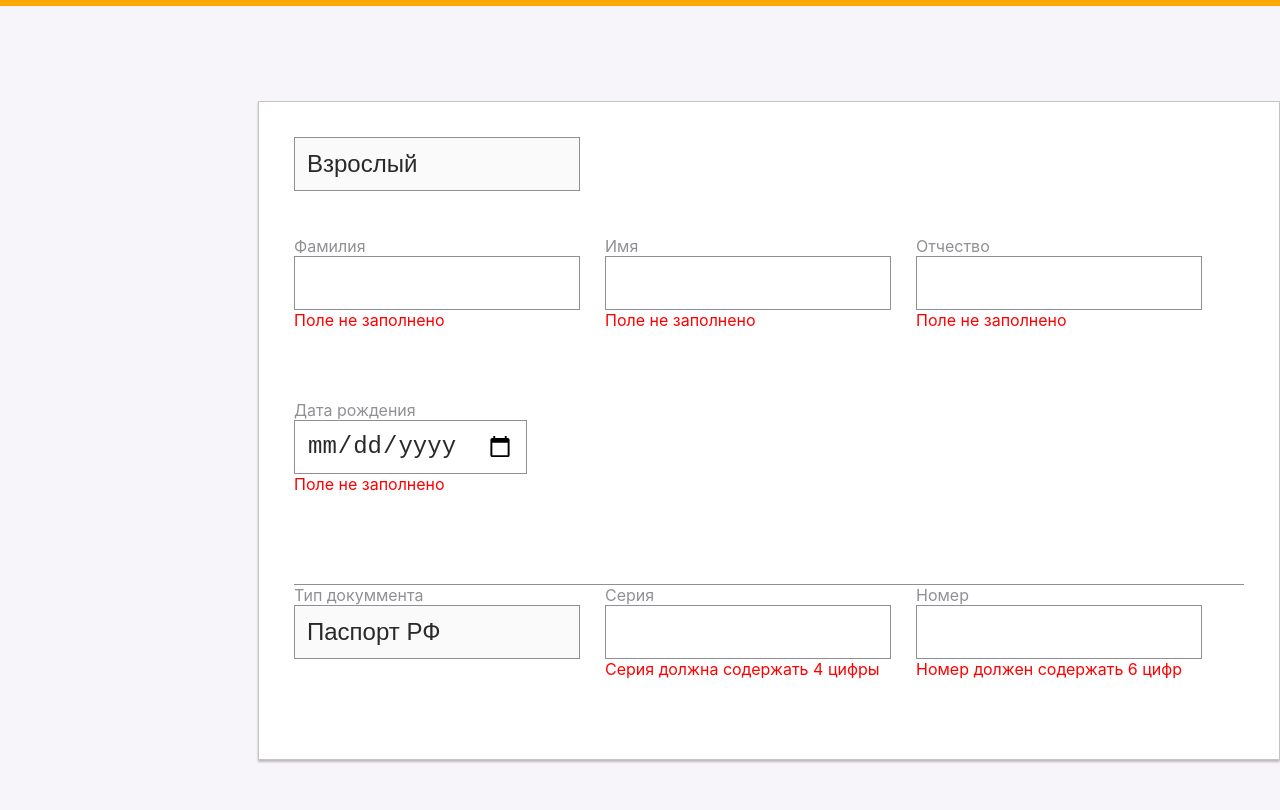
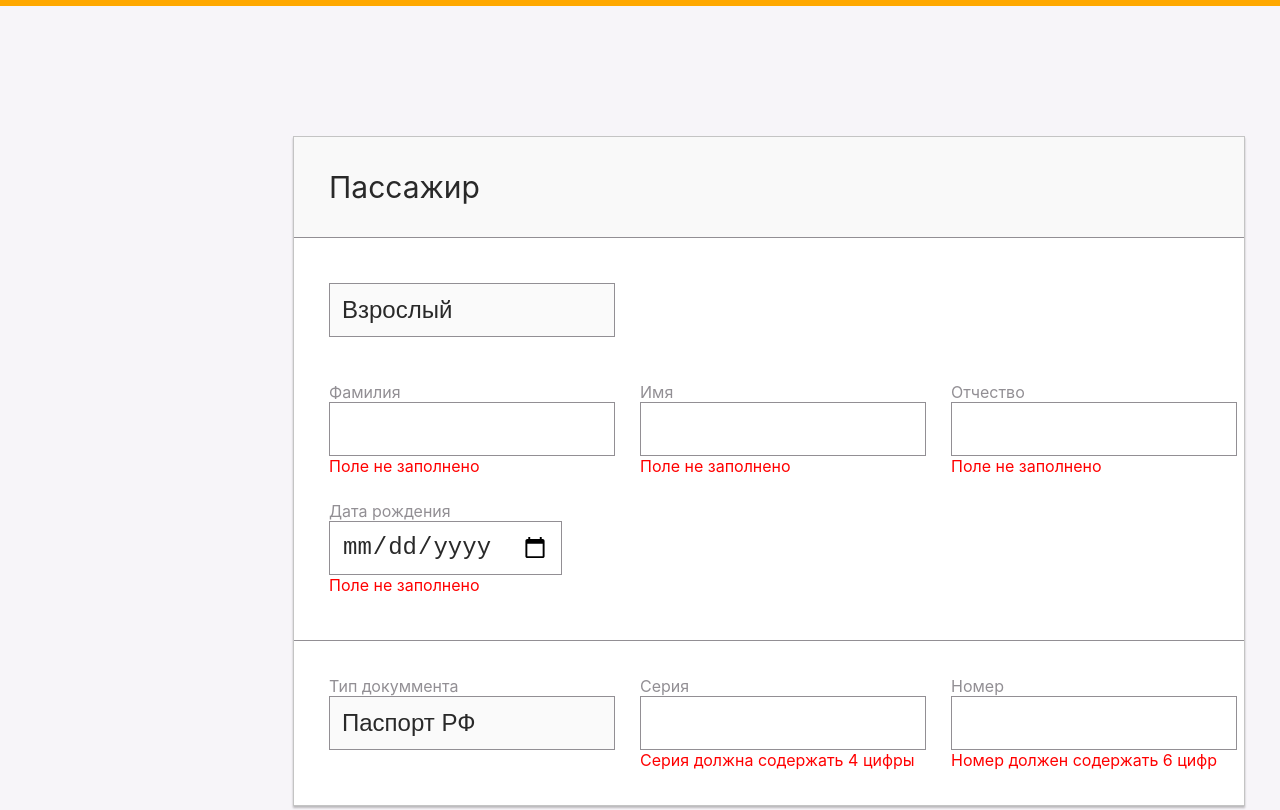
Before and after one commit to M-Britvina/frontend-diplom, a React (Create React App) app: page /frontend-diplom/passengers in a window 1280 px wide. Shown: the part 912-1722 px from the top of the page. Built offline with nearby package versions, Linux system fonts and the light colour scheme.

Commit message:
Правка отступов формы пассажиров

```diff
--- a/src/component/Passengers.css
+++ b/src/component/Passengers.css
@@ -6,30 +6,45 @@
 }
 
 .passenger {
-    max-width: 960px;
-    padding: 35px;
+    max-width: 1030px;
+    margin: 35px;
     background-color: #FFFFFF;
     border: 1px solid #C4C4C4;
     box-shadow: 0px 2px 2px 0px #00000040;
+}
+
+.passenger-header {
+    padding: 35px;
+    background-color: #F9F9F9;
+    color: #292929;
+    font-weight: 400;
+    font-size: 30px;
+    line-height: 100%;
+    letter-spacing: 0%;
+    border-bottom: 1px solid #928F94
 }
 
 .passenger-data {
     display: flex;
     gap: 25px;
     flex-wrap: wrap;
-    padding-top: 45px;
-    padding-bottom: 45px;
-    border-bottom: 1px solid #928F94    ;
+    margin-top: 45px;
+    margin-bottom: 45px;
+    padding-left: 35px;
+
 }
 
 .passenger-identity {
     display: flex;
     gap: 25px;
+    padding-left: 35px;
+    border-top: 1px solid #928F94;
+    padding-top: 35px;
+    padding-bottom: 35px;
 }
 
 .passenger-label {
     color: #928F94;
-    margin-bottom: 45px;
 }
 
 .passenger-input {
--- a/src/component/Passengers.jsx
+++ b/src/component/Passengers.jsx
@@ -44,9 +44,14 @@ const Passengers = ({handlePassenger}) => {
     return (
         <div className="passengers">
             <form className="passenger" onSubmit={handleNext}>
-                <label className="passenger-label">
-                    <input name="type" className="passenger-input" type="text" value="Взрослый" disabled></input>
-                </label>
+                <div className='passenger-header'>
+                    Пассажир
+                </div>
+                <div className="passenger-data">
+                    <label className="passenger-label">
+                        <input name="type" className="passenger-input" type="text" value="Взрослый" disabled></input>
+                    </label>
+                </div>
                 <div className="passenger-data">
                     <label className="passenger-label">
                         <div>Фамилия</div>
```
